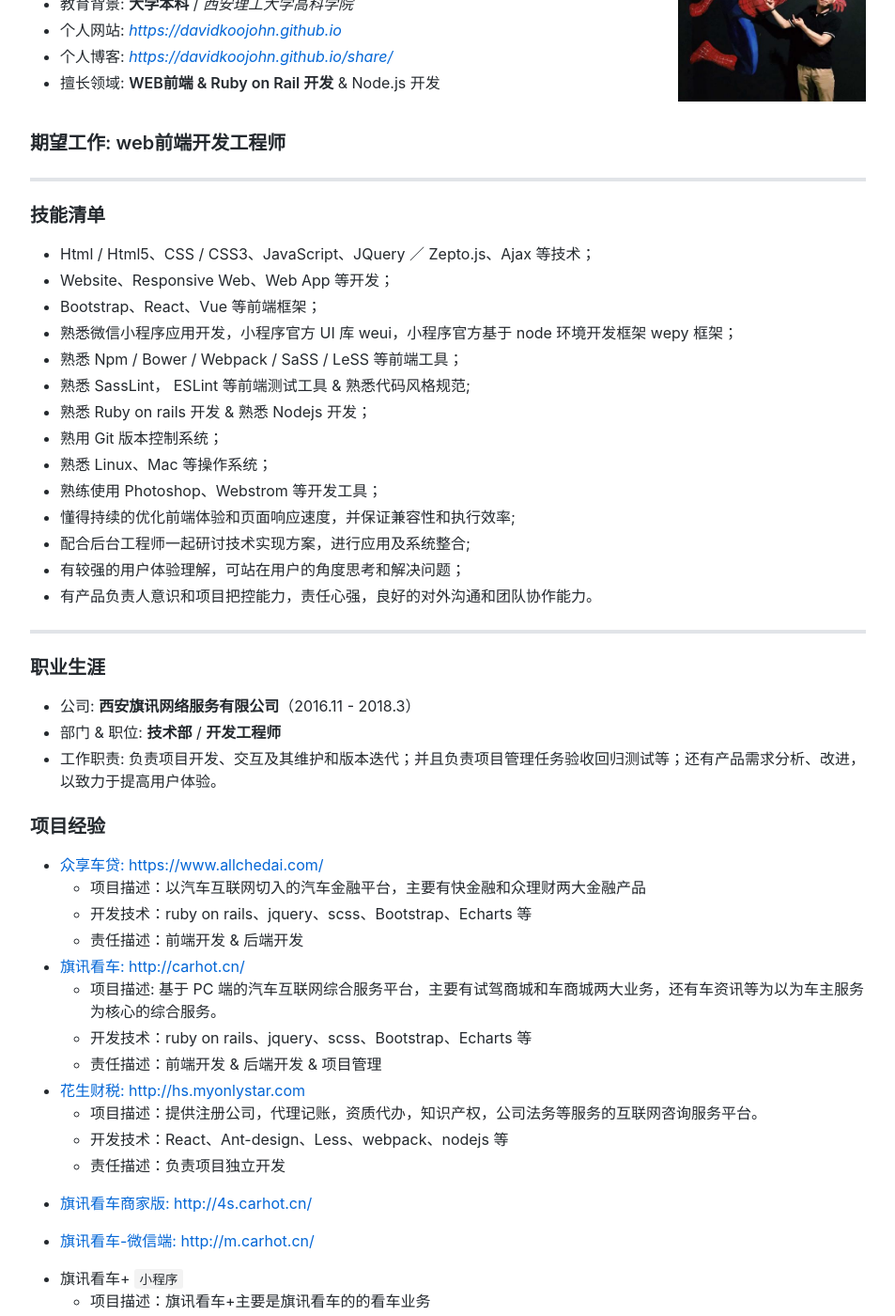
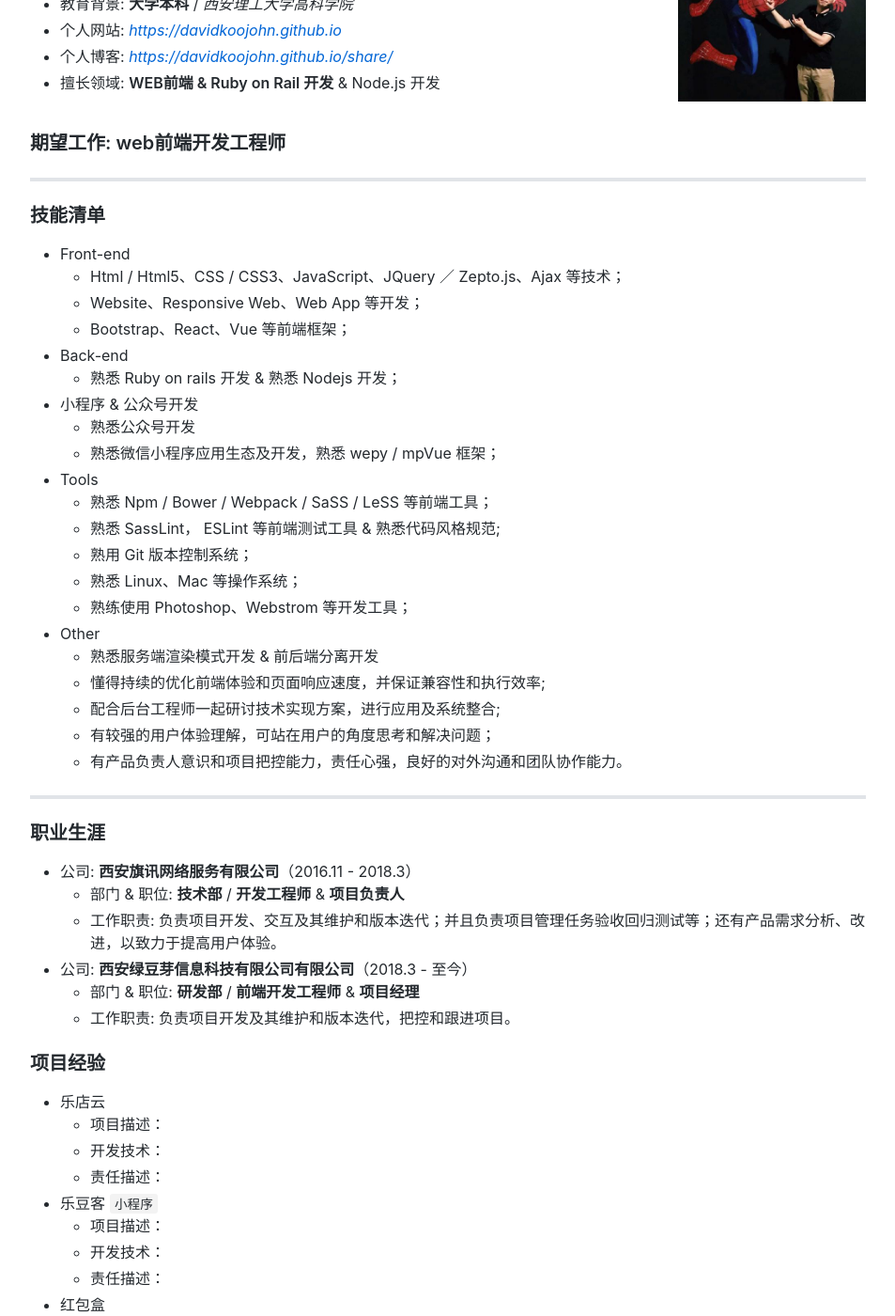
Before and after one commit to davidkoojohn/davidkoojohn.github.io, a Jekyll site: the page built from resume.md, in a window 1280 px wide and 1400 px high, scrolled down 496 px. Shown: the whole window at 94% size, without its empty margins (163-1116 px from the left). Built offline with Jekyll 4.4.1, drawn with Linux system fonts in a browser that asks for light colours; comment, search, counter and statistics services are not loaded; some of the changed text lies outside the part shown.

Commit message:
update resume some info

```diff
--- a/resume.md
+++ b/resume.md
@@ -4,18 +4,18 @@ title: Resume
 ---
 
 <style>
-  img {
-    vertical-align: middle;
-  }
+    img {
+        vertical-align: middle;
+    }
 
-	.website-item {
-	  display: flex;
-	  justify-content: space-between;
-    align-items: center;
-    border-bottom: 1px solid #e1e4e8;
-    margin-bottom: .5em;
-    padding: .5em 0;
-	}
+    .website-item {
+        display: flex;
+        justify-content: space-between;
+        align-items: center;
+        border-bottom: 1px solid #e1e4e8;
+        margin-bottom: .5em;
+        padding: .5em 0;
+    }
 </style>
 
 ### 期望工作: web前端开发工程师
@@ -24,30 +24,65 @@ title: Resume
 
 ### 技能清单
 
-* Html / Html5、CSS / CSS3、JavaScript、JQuery ／ Zepto.js、Ajax 等技术；
-* Website、Responsive Web、Web App 等开发；
-* Bootstrap、React、Vue 等前端框架；
-* 熟悉微信小程序应用开发，小程序官方 UI 库 weui，小程序官方基于 node 环境开发框架 wepy 框架；
-* 熟悉 Npm / Bower / Webpack / SaSS / LeSS 等前端工具；
-* 熟悉 SassLint， ESLint 等前端测试工具 & 熟悉代码风格规范;
-* 熟悉 Ruby on rails 开发 & 熟悉 Nodejs 开发；
-* 熟用 Git 版本控制系统；
-* 熟悉 Linux、Mac 等操作系统；
-* 熟练使用 Photoshop、Webstrom 等开发工具；
-* 懂得持续的优化前端体验和页面响应速度，并保证兼容性和执行效率;
-* 配合后台工程师一起研讨技术实现方案，进行应用及系统整合;
-* 有较强的用户体验理解，可站在用户的角度思考和解决问题；
-* 有产品负责人意识和项目把控能力，责任心强，良好的对外沟通和团队协作能力。
+* Front-end
+    * Html / Html5、CSS / CSS3、JavaScript、JQuery ／ Zepto.js、Ajax 等技术；
+    * Website、Responsive Web、Web App 等开发；
+    * Bootstrap、React、Vue 等前端框架；
+
+* Back-end
+    * 熟悉 Ruby on rails 开发 & 熟悉 Nodejs 开发；
+
+* 小程序 & 公众号开发
+    * 熟悉公众号开发
+    * 熟悉微信小程序应用生态及开发，熟悉 wepy / mpVue 框架；
+
+* Tools
+    * 熟悉 Npm / Bower / Webpack / SaSS / LeSS 等前端工具；
+    * 熟悉 SassLint， ESLint 等前端测试工具 & 熟悉代码风格规范;
+    * 熟用 Git 版本控制系统；
+    * 熟悉 Linux、Mac 等操作系统；
+    * 熟练使用 Photoshop、Webstrom 等开发工具；
+
+* Other
+    * 熟悉服务端渲染模式开发 & 前后端分离开发
+    * 懂得持续的优化前端体验和页面响应速度，并保证兼容性和执行效率;
+    * 配合后台工程师一起研讨技术实现方案，进行应用及系统整合;
+    * 有较强的用户体验理解，可站在用户的角度思考和解决问题；
+    * 有产品负责人意识和项目把控能力，责任心强，良好的对外沟通和团队协作能力。
 
 ---
 
 ### 职业生涯
 
 * 公司: **西安旗讯网络服务有限公司**（2016.11 - 2018.3）
-* 部门 & 职位: **技术部** / **开发工程师**
-* 工作职责: 负责项目开发、交互及其维护和版本迭代；并且负责项目管理任务验收回归测试等；还有产品需求分析、改进，以致力于提高用户体验。
+    * 部门 & 职位: **技术部** / **开发工程师** & **项目负责人**
+    * 工作职责: 负责项目开发、交互及其维护和版本迭代；并且负责项目管理任务验收回归测试等；还有产品需求分析、改进，以致力于提高用户体验。
+
+* 公司: **西安绿豆芽信息科技有限公司有限公司**（2018.3 - 至今）
+    * 部门 & 职位: **研发部** / **前端开发工程师** & **项目经理**
+    * 工作职责: 负责项目开发及其维护和版本迭代，把控和跟进项目。
 
 ### 项目经验
+
+* 乐店云
+    * 项目描述：
+    * 开发技术：
+    * 责任描述：
+
+* 乐豆客 `小程序`
+    * 项目描述：
+    * 开发技术：
+    * 责任描述：
+
+* 红包盒
+    * 项目描述：
+    * 开发技术：
+    * 责任描述：
+
+* 乐豆呀 `小程序`
+    * 项目描述：
+    * 开发技术：
+    * 责任描述：
 
 * [众享车贷: https://www.allchedai.com/](https://www.allchedai.com/)
     * 项目描述：以汽车互联网切入的汽车金融平台，主要有快金融和众理财两大金融产品
```
